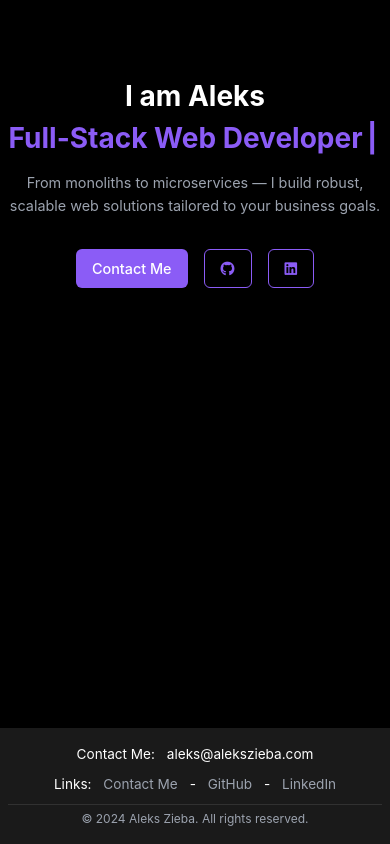
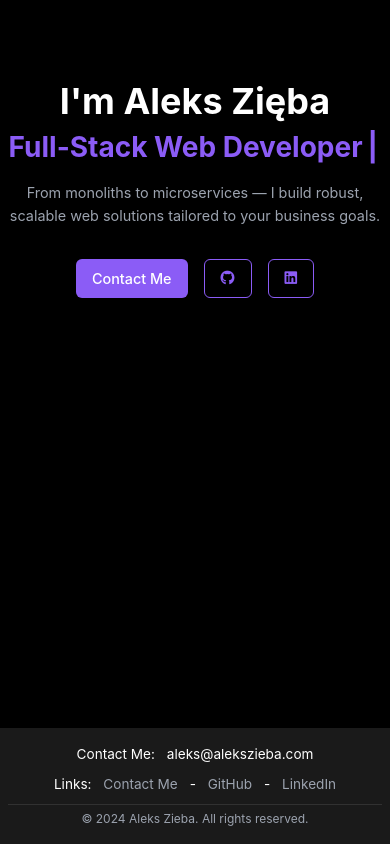
Before and after one commit to AleksZieba/landing-page, a plain HTML site: page index.html in a window 390 px wide. Drawn offline with Linux system fonts and the light colour scheme.

Commit message:
text size changes

```diff
--- a/index.html
+++ b/index.html
@@ -15,11 +15,10 @@
         <div class="hero-content">
           <div class="hero-text">
             <h1 class="hero-title">
-              I am Aleks
+              I'm Aleks Zięba
               <span class="hero-highlight">Full-Stack Web Developer</span>
             </h1>
             <p class="hero-description">
-              <!-- I help companies overcome challenges by building accessible and inclusive web products and digital experiences. -->
               From monoliths to microservices — I build robust, scalable web solutions tailored to your business goals.
             </p>
             <div class="hero-buttons">
--- a/stylesheet.css
+++ b/stylesheet.css
@@ -113,7 +113,6 @@ img {
     width: 100%;
 }
 
-/* Main content grows to fill available space */
 main {
     flex: 1;
 }
@@ -138,13 +137,14 @@ main {
 }
 
 .hero-title {
-    font-size: 2.5rem;
+    font-size: 3.5rem;
     font-weight: 700;
     margin-bottom: 1rem;
     line-height: 1.2;
 }
 
 .hero-highlight {
+    font-size: 2.5rem;
     display: block;
     color: var(--primary);
     margin-top: 0.5rem;
@@ -165,7 +165,7 @@ main {
 .hero-text {
     text-align: left;
     max-width: 600px; /* Adjust width as needed */
-    margin: 0 auto;   /* Centers the container on the screen */
+    margin: 0 auto;
 }
 
 /* Footer Styles */
@@ -242,6 +242,10 @@ main {
   }
 
   .hero-title {
+    font-size: 2.5rem;
+  }
+
+  .hero-highlight {
     font-size: 2rem;
   }
 
@@ -269,6 +273,10 @@ main {
 
 @media (max-width: 480px) {
   .hero-title {
+    font-size: 2.25rem;
+  }
+
+  .hero-highlight {
     font-size: 1.75rem;
   }
 
```
